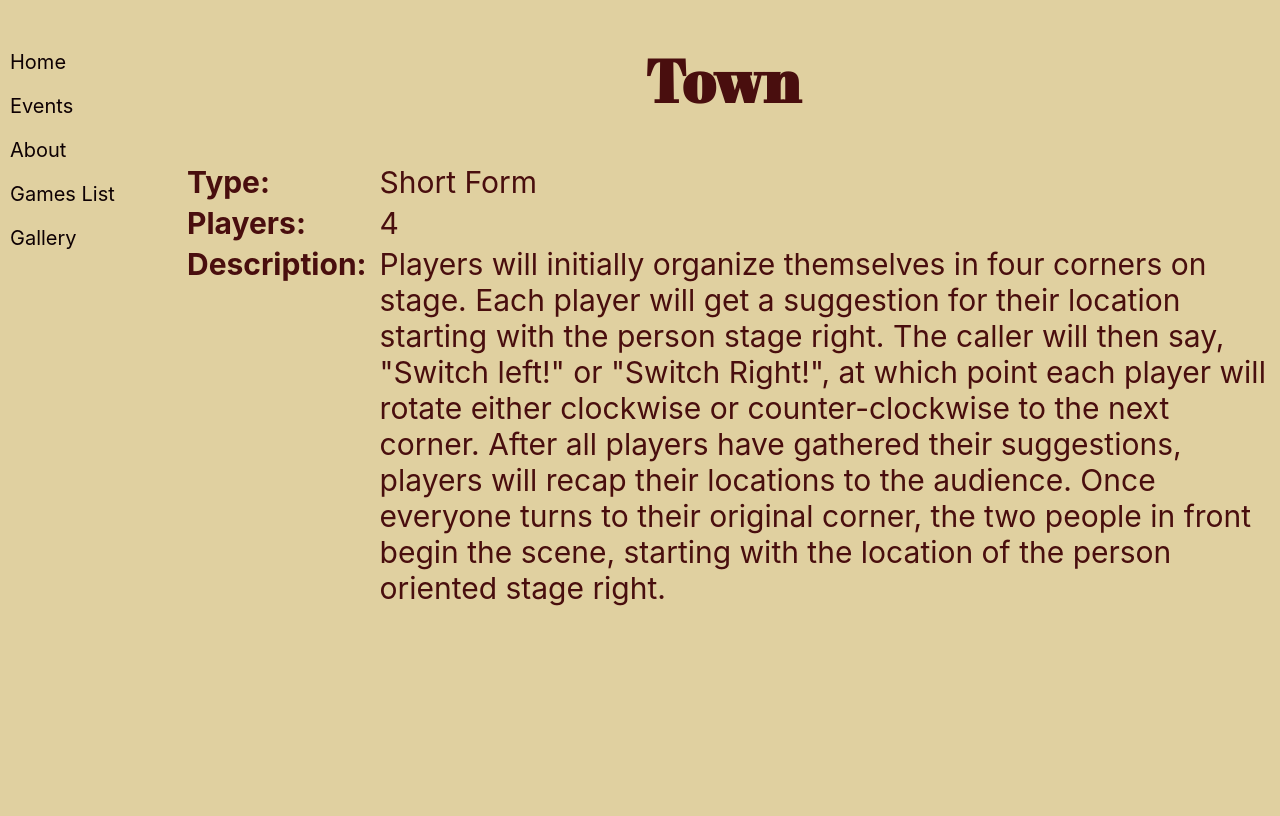
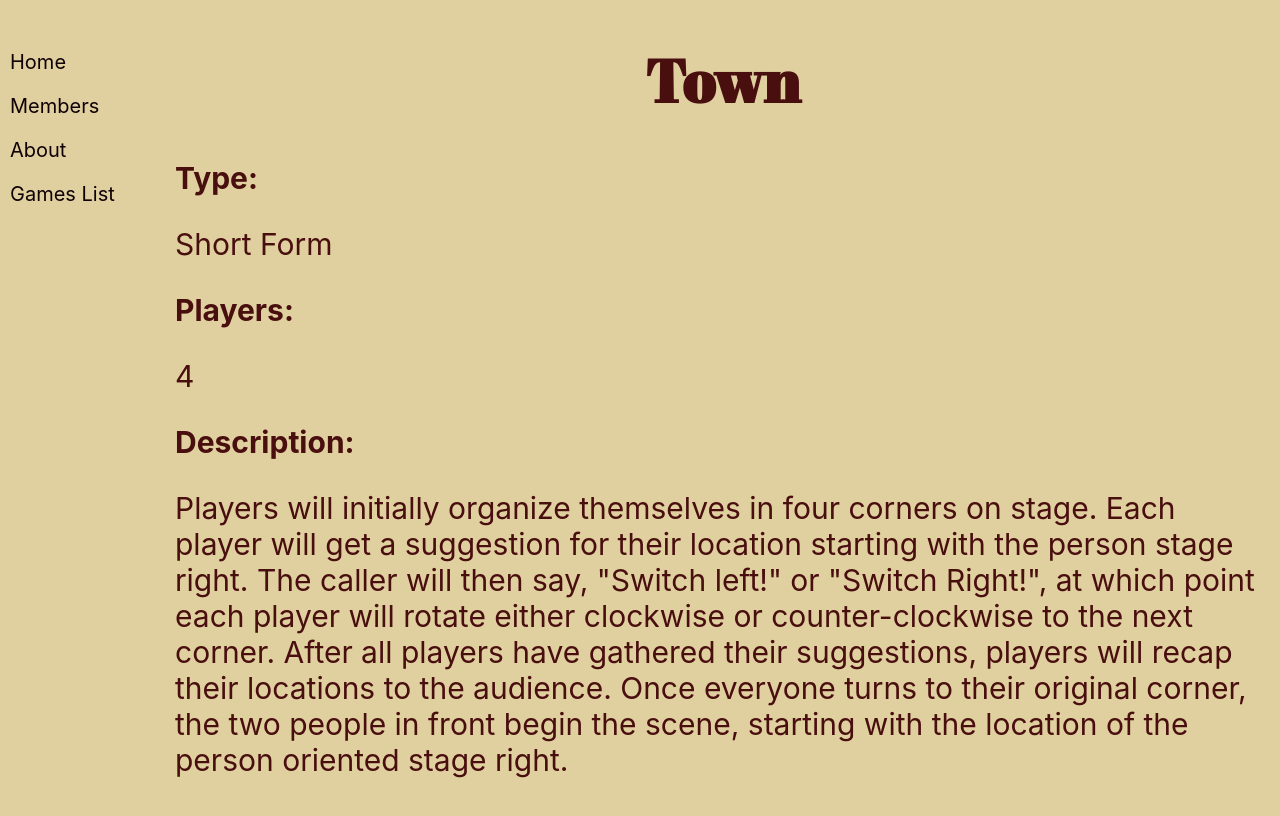
Before and after one commit to chuckkanoy/community-improv-site, a React (Create React App) app: page /gameslist/town in a window 1280 px wide. Shown: the top 816 px of the page. Built offline with nearby package versions, Linux system fonts and the light colour scheme.

Commit message:
added member page; prepared mobile css; added socials to about

```diff
--- a/src/App.css
+++ b/src/App.css
@@ -8,3 +8,10 @@
 .siteHeader {
     text-align: center;
 }
+
+@media (max-device-width: 480px)
+{
+    .App {
+        margin: 10px;
+    }
+}
--- a/src/App.js
+++ b/src/App.js
@@ -8,6 +8,8 @@ import About from "./pages/about/About";
 import Games from "./pages/games/Games";
 import GameDetail from "./pages/games/GameCard/GameDetail";
 import Gallery from "./pages/gallery/Gallery";
+import Members from "./pages/members/Members";
+import MemberDetail from "./pages/members/MemberCard/MemberDetail";
 
 function App() {
   return (
@@ -21,6 +23,8 @@ function App() {
           <Route path="/gameslist" element={<Games />}/>
           <Route path="/gallery" element={<Gallery />}/>
           <Route path="/home" element={<Home />}/>
+          <Route path="/members" element={<Members />}/>
+          <Route path="/members/:memberName" element={<MemberDetail />}/>
           <Route path="/" element={<Home />}/>
         </Routes>
       </div>
--- a/src/components/NavBar.css
+++ b/src/components/NavBar.css
@@ -30,3 +30,13 @@
         padding-left: 20px;
     }
 }
+
+@media (max-device-width: 480px)
+{
+    .navContainer {
+        position: relative;
+        flex-direction: row;
+        flex-wrap: wrap;
+        width: 100%;
+    }
+}
--- a/src/components/NavBar.js
+++ b/src/components/NavBar.js
@@ -5,10 +5,11 @@ import "./NavBar.css";
 
 const pages = [
     "Home",
-    "Events",
+    // "Events",
+    "Members",
     "About",
     "Games List",
-    "Gallery"
+    // "Gallery"
 ]
 
 function NavBar() {
--- a/src/pages/about/About.js
+++ b/src/pages/about/About.js
@@ -22,6 +22,13 @@ function About() {
                 an experience truly unique to each show and location. We hope to see you at one
                 soon.😈
             </p>
+            <h3>Socials 📢</h3>
+            You can find us on the following social media!<br/>
+            Facebook -&gt; <a href="https://www.facebook.com/profile.php?id=100092431854456">
+                Imp Mob Comedy</a><br/>
+            Instagram -&gt; <a href="https://www.instagram.com/impmob.comedy/">
+                impmob.comedy
+            </a>
         </>
     );
 }
--- a/src/pages/games/GameCard/GameDetail.js
+++ b/src/pages/games/GameCard/GameDetail.js
@@ -29,20 +29,12 @@ function Games() {
     return (
         <>
             <h1>{name}</h1>
-            <table>
-                <tr>
-                    <td><b>Type:</b></td>
-                    <td>{type}</td>
-                </tr>
-                <tr>
-                    <td><b>Players:</b></td>
-                    <td>{numPlayers}</td>
-                </tr>
-                <tr>
-                    <td><b>Description:</b></td>
-                    <td>{description}</td>
-                </tr>
-            </table>
+            <b>Type:</b>
+            <p>{type}</p>
+            <b>Players:</b>
+            <p>{numPlayers}</p>
+            <b>Description:</b>
+            <p>{description}</p>
         </>
     );
 }
--- /dev/null
+++ b/src/pages/members/MemberCard/MemberDetail.js
@@ -0,0 +1,37 @@
+import React, {useState, useEffect} from "react";
+
+import "./MemberDetail.css"
+import membersList from "..//members_list.json"
+import { useNavigate, useParams } from "react-router-dom";
+
+function Games() {
+    const [name, setName] = useState("");
+    const [bio, setBio] = useState("");
+
+    var {memberName} = useParams();
+    var history = useNavigate();
+
+    useEffect(() => {
+        membersList.forEach((member) => {
+            console.log(member.name, member.bio, memberName)
+            if(member.name?.toLowerCase().replace(" ", "_") === memberName) {
+                setName(member.name);
+                if(member.bio) {
+                    setBio(member.bio)
+                }
+            }
+        });
+
+    }, [memberName, history]);
+
+    var bioComponent = () =>  bio !== "" ? <p>{bio}</p> : <p>Please get your bio in &lt;3</p>;
+
+    return (
+        <>
+            <h1>{name}</h1>
+            {bioComponent()}
+        </>
+    );
+}
+
+export default Games;
--- /dev/null
+++ b/src/pages/members/Members.css
@@ -0,0 +1,18 @@
+.memberCard {
+    width: 100%;
+    border-radius: 3px;
+    color: var(--color-1);
+    padding: 2px;
+}
+
+.memberCard:hover {
+    background-color: var(--color-1);
+    color: var(--color-4);
+}
+
+td {
+    padding-left: 10px;
+    padding-top: 2px;
+    vertical-align: top;
+    margin-top: 0;
+}
--- /dev/null
+++ b/src/pages/members/Members.js
@@ -0,0 +1,25 @@
+import React from "react";
+import {Link} from "react-router-dom";
+
+import "./Members.css"
+import memberslist from "./members_list.json";
+
+function Games() {
+    return (
+        <>
+            <h1>Members</h1>
+            {memberslist.map(member => {
+                return (
+                    <Link to={`/members/${member.name?.replace(" ", "_").toLowerCase()}`}
+                        className="memberCard">
+                        <div className="memberCard">
+                            {member.name}
+                        </div>
+                    </Link>
+                );
+            })}
+        </>
+    );
+}
+
+export default Games;
--- /dev/null
+++ b/src/pages/members/members_list.json
@@ -0,0 +1,37 @@
+[
+    {
+        "name": "Laura Overbo"
+    },
+    {
+        "name": "Chuck Kanoy",
+        "bio": "Chuck has worked with TBD Comedy and Tornado Shelter Improv practicing improv comedy. He gets a real kick out of physical comedy and silent scenes. His favorite scene he's ever done took place in a gravel pit, but he'd never admit that to you."
+    },
+    {
+        "name": "Parker Johnson"
+    },
+    {
+        "name": "Josh Fenner",
+        "bio": "Josh has been an imp-roviser for many years having previously worked with TBD Comedy and hosting Tornado Shelter Improv. When asked how he discovered his talent for comedy, all Josh would say is \"The devil made me do it!\""
+    },
+    {
+        "name": "Hunter Dew-Tomhave"
+    },
+    {
+        "name": "Kyle Hagler"
+    },
+    {
+        "name": "Anna Lund"
+    },
+    {
+        "name": "Matt Smith"
+    },
+    {
+        "name": "Baylee Miller"
+    },
+    {
+        "name": "Libby Wirth"
+    },
+    {
+        "name": "Jake Williams"
+    }
+]
```
Also changed, not shown: src/pages/members/MemberCard/MemberDetail.css (added).
